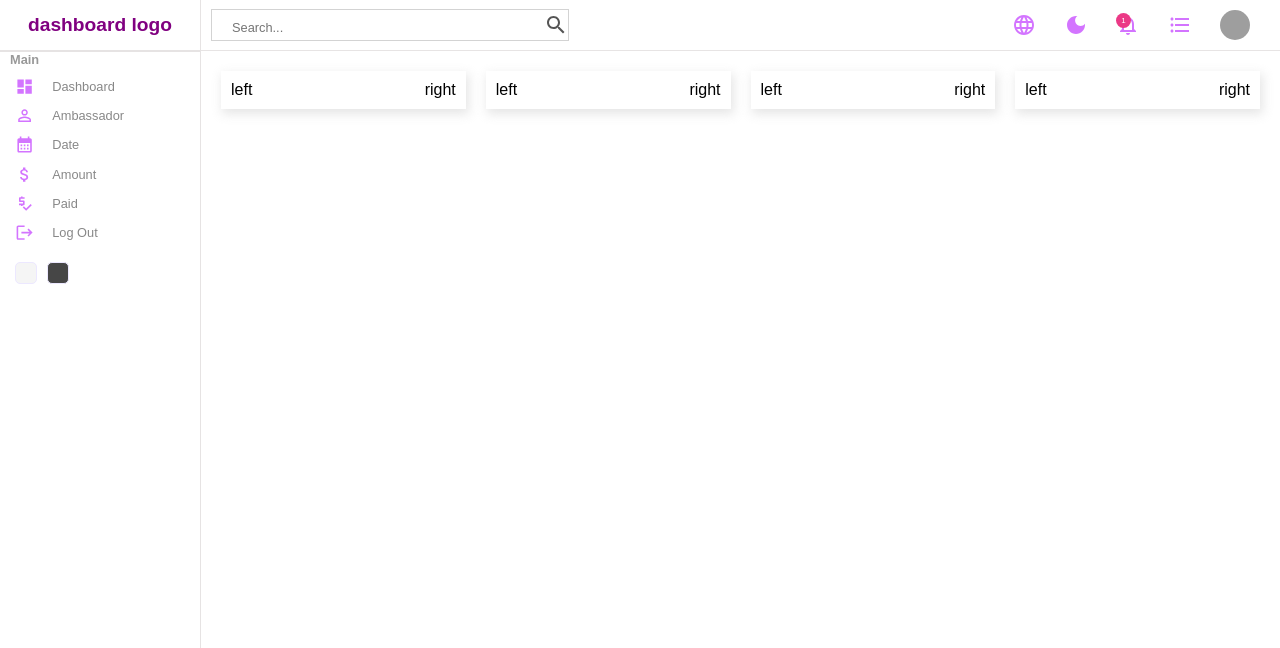
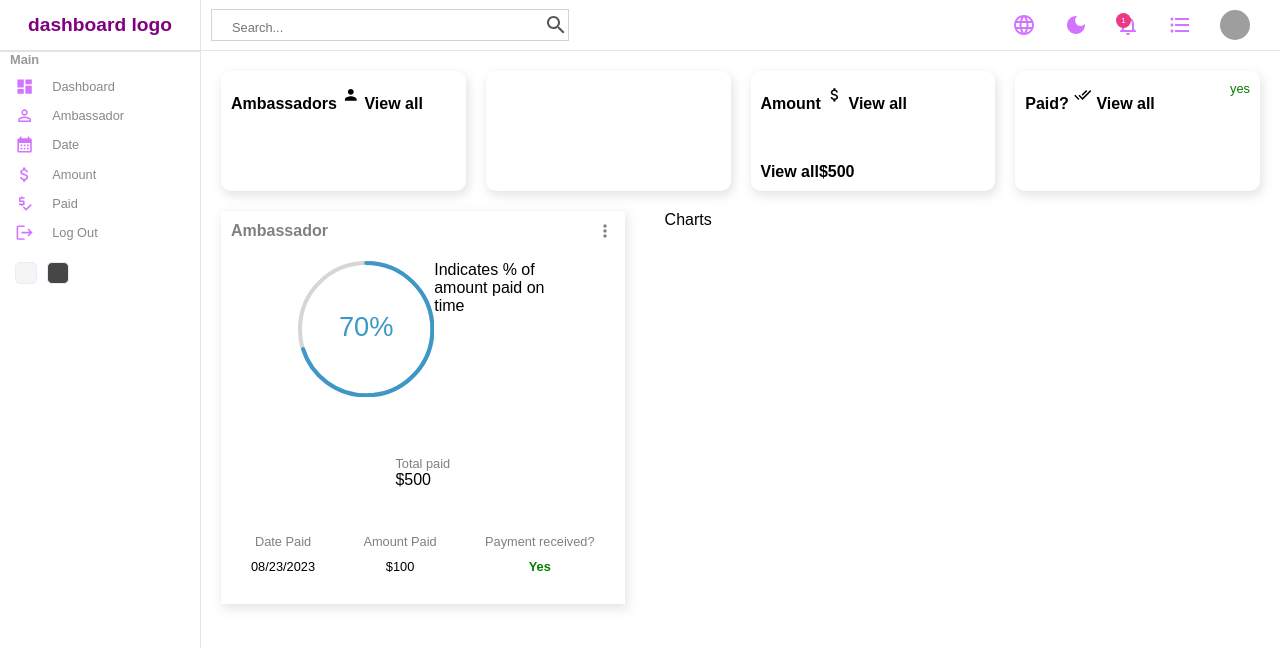
Before and after one commit to oliviarbanks/AdminDashboard, a React (Create React App) app: page / in a window 1280 px wide. Shown: the top 648 px of the page. Built offline with nearby package versions, Linux system fonts and the light colour scheme; grey boxes are pictures that could not be loaded.

Commit message:
admin dashboard 75% constructed. need to add two more charts and backend data

```diff
--- a/package.json
+++ b/package.json
@@ -24,10 +24,13 @@
     "bootstrap": "^5.3.2",
     "formik": "^2.4.4",
     "react": "^18.2.0",
+    "react-calendar": "^4.6.0",
+    "react-circular-progressbar": "^2.1.0",
     "react-dom": "^18.2.0",
     "react-pro-sidebar": "^1.1.0-alpha.1",
     "react-router-dom": "^6.16.0",
     "react-scripts": "5.0.1",
+    "recharts": "^2.8.0",
     "sass": "^1.67.0",
     "web-vitals": "^2.1.4",
     "yup": "^1.2.0"
--- /dev/null
+++ b/src/components/Ambassadors/Ambassadors.jsx
@@ -0,0 +1,49 @@
+import React from "react";
+import "./Ambassadors.scss";
+import MoreVertIcon from '@mui/icons-material/MoreVert';
+import { CircularProgressbar } from 'react-circular-progressbar';
+import 'react-circular-progressbar/dist/styles.css';
+
+const Ambassadors = () => {
+    return (
+        <div className="ambassadors">
+        <div className="top">
+            <h1 className="title">Ambassador</h1>
+            <MoreVertIcon fontSize="small" />
+        </div>
+        <div className="bottom">
+            <div className="ambassadorsChart">
+                <div>
+            <CircularProgressbar value={70} text={"70%"} strokeWidth={3} />
+                </div>
+                <div className="chartLegend">Indicates % of amount paid on time
+                </div>
+            </div>
+            <div className="cardDetails">
+               <p className="title">Total paid</p>
+            <p className="date">$500</p>
+            </div>
+
+            <div className="summary">
+                <div className="item">
+                    <div className="itemTitle">Date Paid</div>
+                    <div className="itemResult">08/23/2023</div>
+                </div>
+                <div className="item">
+                    <div className="itemTitle">Amount Paid</div>
+                    <div className="itemResult">$100</div>
+                </div>
+                <div className="item">
+                    <div className="itemTitle">Payment received?</div>
+                    <div className="itemResult yes">Yes</div>
+                </div>
+            </div>
+
+        </div>
+        </div>
+    )};
+
+
+
+
+    export default Ambassadors;
--- /dev/null
+++ b/src/components/Ambassadors/Ambassadors.scss
@@ -0,0 +1,90 @@
+.ambassadors{
+    flex: 2;
+    -webkit-box-shadow: 2px 4px 10px 2px rgba(0, 0, 0, 0.47);
+    box-shadow: 2px 4px 10px 1px rgba(201, 201, 201, 0.47);
+    padding: 10px;
+
+
+    .top{
+        display: flex;
+        align-items: center;
+        justify-content: space-between;
+        color: grey;
+
+        .title{
+            font-size: 1rem;
+        }
+    }
+
+    .bottom{
+        padding: 20px;
+        display: flex;
+        flex-direction: column;
+        justify-content: center;
+        align-items: center;
+        gap: 15px;
+
+        .ambassadorsChart{
+            width: 250px;
+            height: 180px;
+            display: flex;
+            justify-content: space-between;
+
+        }
+
+        .cardDetails{
+            align-items: center;
+            padding-bottom: 30px;
+        }
+
+        .title{
+            font-weight: 500;
+            color: grey;
+            font-size: 0.8rem;
+        }
+
+        .amount{
+            font-size: 1.3rem;
+            color: grey;
+        }
+
+
+        .summary{
+            width: 100%;
+            display: flex;
+            align-items: center;
+            justify-content: space-between;
+
+            .item{
+                display: flex;
+                flex-direction: column;
+                text-align: center;
+                align-items: center;
+
+                .itemTitle{
+                    font-size: 0.8rem;
+                    color: grey;
+                }
+                .itemResult{
+                    display: flex;
+                    align-items: center;
+                    margin-top: 10px;
+                    font-size: 0.8rem;
+
+                    &.yes{
+                        color: green;
+                        font-weight: bold;
+
+                    }
+
+                    &.no{
+                        color:red;
+                        font-weight: bold;
+                    }
+                }
+            }
+
+        }
+    }
+
+}
--- /dev/null
+++ b/src/components/Charts/Charts.jsx
@@ -0,0 +1,10 @@
+import React from "react";
+import "./Charts.scss";
+
+
+
+const Charts = () => {
+    return (
+        <div className="charts">Charts</div>
+    )};
+    export default Charts;
--- /dev/null
+++ b/src/components/Charts/Charts.scss
@@ -0,0 +1,3 @@
+.charts{
+    flex: 3;
+}
--- a/src/components/Widget/Widget.jsx
+++ b/src/components/Widget/Widget.jsx
@@ -1,20 +1,85 @@
-import React from "react";
+import React, { useState } from "react";
 import "./Widget.scss";
+import DoneAllIcon from '@mui/icons-material/DoneAll';
+import PersonIcon from '@mui/icons-material/Person';
+import AttachMoneyIcon from '@mui/icons-material/AttachMoney';
+import 'react-calendar/dist/Calendar.css';
+import Calendar from "react-calendar";
 
+const Widget = ({ type }) => {
+    let data = {};
 
+    const [date, setDate] = useState(new Date());
 
-const Widget = () => {
+    //temporary data
+    const amount = 500;
+    const paid = "yes";
 
+    const handleDateChange = (newDate) => {
+        setDate(newDate);
+    };
 
-  return (
-  <div className="widget">
-      <div className="left">left</div>
-      <div className="right">right</div>
+    switch (type) {
+        case "user":
+            data = {
+                title: "Ambassadors",
+                isMoney: false,
+                link: "View all",
+                icon: <PersonIcon className="icon" />,
+            };
+            break;
+        // case "date":
+        //     data = {
+        //         title: "DATE",
+        //         isMoney: false,
+        //     };
+        //     break;
+        case "amount":
+            data = {
+                title: "Amount",
+                isMoney: true,
+                amount: "500",
+                link: "View all",
+                icon: <AttachMoneyIcon className="icon" />,
+            };
+            break;
+        case "paid":
+            data = {
+                title: "Paid?",
+                isMoney: true,
+                link: "View all",
+                icon: <DoneAllIcon className="icon check" />,
+            };
+            break;
+        default:
+            break;
+    }
 
-    </div>
+    return (
+        <div className="widget">
+             <div className="left">
+                <div className="title">
+                 {data.title}{data.icon}{data.link}
+                 {type === "user"}
+                </div>
 
-
-  )
+                {/* {type === "date" && (
+           <div className="calendar">
+            <Calendar value={date} onChange={handleDateChange} className="reactCalendar"/>
+          </div>
+         )} */}
+                {type === "amount" && (
+                     <span className="counter">{data.link}{data.isMoney && "$"}{amount}</span>
+                )}
+            </div>
+            {type === "paid" && (
+            <div className="right">
+                <div className="paid yes">
+                {paid}
+                </div>
+            </div>)}
+        </div>
+    );
 };
 
 export default Widget;
--- a/src/components/Widget/Widget.scss
+++ b/src/components/Widget/Widget.scss
@@ -5,4 +5,48 @@
     justify-content: space-between;
     -webkit-box-shadow: 2px 4px 10px 2px rgba(0, 0, 0, 0.47);
     box-shadow: 2px 4px 10px 1px rgba(201, 201, 201, 0.47);
+    border-radius: 10px;
+    height: 100px;
+
+    .left, .right{
+        display: flex;
+        flex-direction: column;
+        justify-content: space-between;
+
+        .title, .calendar, .counter, .status, .link{
+            font-weight: bold;
+            font-size: 1rem;
+            color: #000;}
+
+            .paid{
+                display: flex;
+                align-items: center;
+                font-size: 0.8rem;
+
+                &.yes{
+                    color: green;
+                }
+
+                &.no{
+                    color: red;
+                }
+            }
+
+            .icon{
+                font-size: 1.1rem;
+                padding: 5px;
+                border-radius: 5px;
+                align-self: flex-end;
+
+                .check{
+                    color: green;
+                }
+                }
+    }
 }
+
+// .reactCalendar{
+//     background-color: #fff;
+// border: 1px solid #ccc;
+// box-shadow: 0 2px 4px rgba(0, 0, 0, 0.2);
+// }
--- a/src/pages/Home/Home.jsx
+++ b/src/pages/Home/Home.jsx
@@ -3,6 +3,9 @@ import "./Home.scss"
 import Sidebar from "../../components/Sidebar/Sidebar";
 import Navbar from "../../components/Navbar/Navbar";
 import Widget from "../../components/Widget/Widget";
+import Charts from "../../components/Charts/Charts";
+import Ambassadors from "../../components/Ambassadors/Ambassadors";
+
 
 const Home = () => {
     return (
@@ -11,11 +14,14 @@ const Home = () => {
             <div className="homeContainer">
             <Navbar/>
             <div className="widgets">
-                <Widget/>
-                <Widget/>
-                <Widget/>
-                <Widget/>
-
+                <Widget type="user" />
+                <Widget type="date"/>
+                <Widget type="amount"/>
+                <Widget type="paid"/>
+            </div>
+            <div className="charts">
+                <Ambassadors />
+                <Charts />
             </div>
             </div>
         </div>
--- a/src/pages/Home/Home.scss
+++ b/src/pages/Home/Home.scss
@@ -4,10 +4,15 @@
     .homeContainer {
         flex: 6;
 
-        .widgets{
+        .widgets, .charts{
             display: flex;
             padding: 20px;
             gap: 20px
         }
+
+        .charts{
+            padding: 0px 20px;
+
+        }
     }
 }
```
Also changed, not shown: 1 other file (tests, documents, lock files or other folders).
